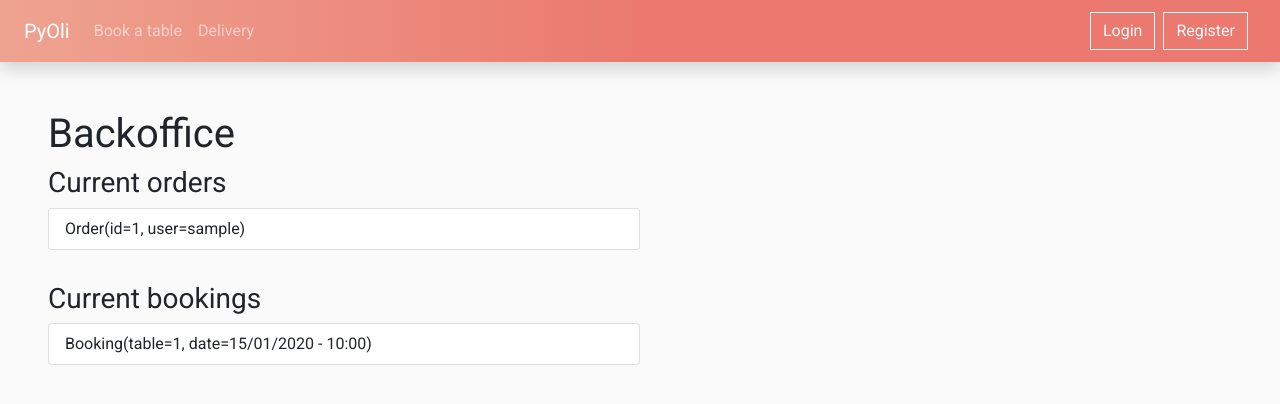
After one commit to SergiGirabet/PyOli, a Django app: template booking_manager/templates/backoffice.html in a window 1280 px wide. The commit adds this page. Shown: the top 404 px of the page. Run offline with Django 3.2, Linux system fonts and the light colour scheme; the template is opened without the code that fills it: values that come from a table or form of the project are taken from there, others are empty; tables that the repository leaves empty hold one stand-in row (values such as "Sample post").

Commit message:
backoffice.html and profile changes

```diff
--- /dev/null
+++ b/booking_manager/templates/backoffice.html
@@ -0,0 +1,33 @@
+{% extends "base.html" %}
+{% block content %}
+    <div id="orders" class="pb-3">
+        <h1>Backoffice</h1>
+        <div id="orders" class="pb-3">
+            <h3>Current orders</h3>
+            <div class="card col-6">
+                <ul class="list-group list-group-flush">
+                    {% for order in orders %}
+                        <li class="list-group-item">{{ order }}</li>
+                    {% empty %}
+                        <li class="list-group-item"><i>No orders found. Place an order <a
+                                href="{% url 'delivery' %}">here</a></i></li>
+                    {% endfor %}
+                </ul>
+            </div>
+        </div>
+    </div>
+
+    <div id="bookings" class="pb-3">
+        <h3>Current bookings</h3>
+        <div class="card col-6">
+            <ul class="list-group list-group-flush">
+                {% for booking in bookings %}
+                    <li class="list-group-item">{{ booking }}</li>
+                {% empty %}
+                    <li class="list-group-item"><i>No bookings found. Book a table <a
+                            href="{% url 'booking' %}">here</a></i></li>
+                {% endfor %}
+            </ul>
+        </div>
+    </div>
+{% endblock %}
```
Also changed, not shown: booking_manager/templates/profile.html (+4 -4 lines), booking_manager/views.py (+7 -1 lines), 1 other file.
